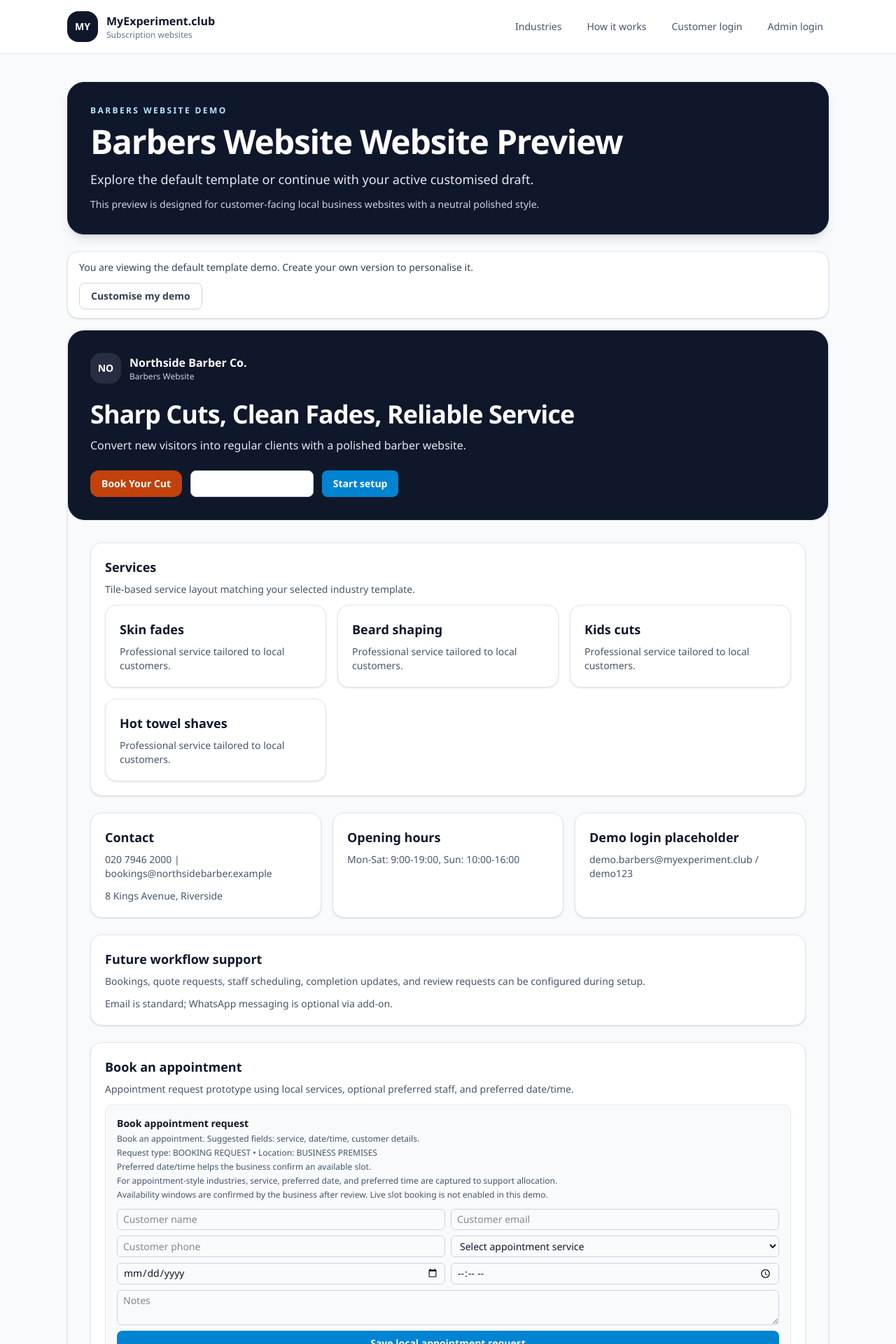
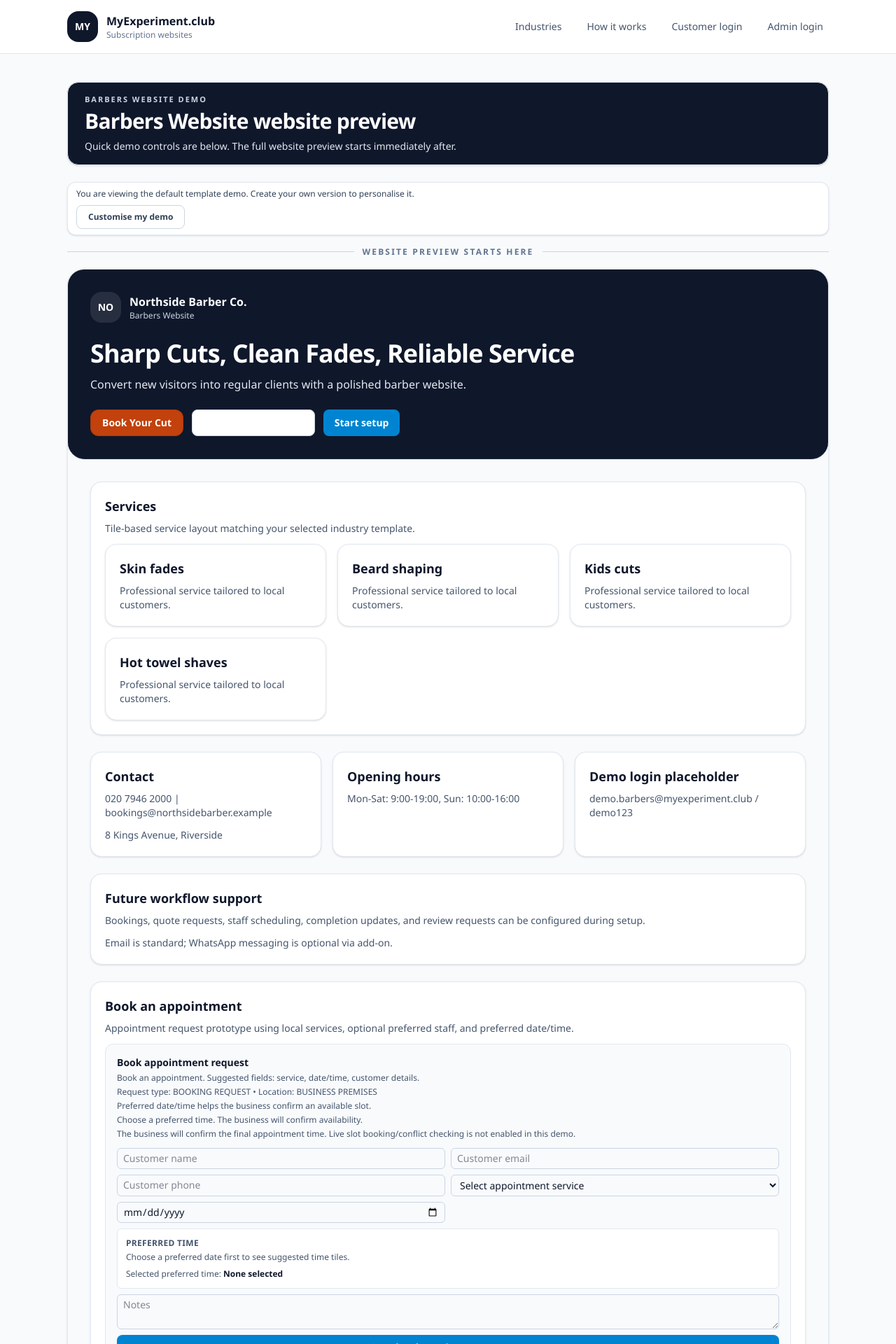
Before and after one commit to top4hotspur/subs, a Next.js app: page /demo/barbers in a window 1280 px wide. Shown: the top 1920 px of the page at 70% size. Built offline with nearby package versions, Linux system fonts and the light colour scheme.

Commit message:
Improve demo hierarchy and appointment time selection

```diff
--- a/src/app/demo/[industry]/page.tsx
+++ b/src/app/demo/[industry]/page.tsx
@@ -1,5 +1,4 @@
 import { DemoPageClient } from "@/components/demo/demo-page-client";
-import { SiteHero } from "@/components/site-ui/site-hero";
 import { createDemoDraft, getWebsiteTemplate } from "@/lib/sites/mock-repository";
 import { isWebsiteTemplateSlug, WEBSITE_TEMPLATE_SLUGS } from "@/lib/sites/types";
 import { notFound } from "next/navigation";
@@ -28,12 +27,13 @@ export default async function DemoIndustryPage({ params }: DemoIndustryPageProps
 
   return (
     <main className="mx-auto max-w-6xl space-y-6 px-4 py-10 sm:px-6 lg:px-8">
-      <SiteHero
-        eyebrow={`${template.category} demo`}
-        title={`${template.category} Website Preview`}
-        subtitle="Explore the default template or continue with your active customised draft."
-        helperText="This preview is designed for customer-facing local business websites with a neutral polished style."
-      />
+      <section className="rounded-2xl border border-slate-200 bg-slate-900 px-5 py-4 text-white shadow-sm sm:px-6">
+        <p className="text-[11px] font-semibold uppercase tracking-[0.18em] text-slate-300">{template.category} demo</p>
+        <h1 className="mt-1 text-2xl font-bold tracking-tight sm:text-3xl">{template.category} website preview</h1>
+        <p className="mt-2 text-sm text-slate-200">
+          Quick demo controls are below. The full website preview starts immediately after.
+        </p>
+      </section>
       <DemoPageClient template={template} defaultDraft={draft} />
     </main>
   );
--- a/src/components/demo/demo-draft-notice.tsx
+++ b/src/components/demo/demo-draft-notice.tsx
@@ -23,7 +23,7 @@ export function DemoDraftNotice({ templateSlug }: DemoDraftNoticeProps) {
   }
 
   return (
-    <div className="mb-4 rounded-xl border border-sky-200 bg-sky-50 px-4 py-3 text-sm text-sky-800">
+    <div className="mb-3 rounded-lg border border-sky-200 bg-sky-50 px-3 py-2 text-xs text-sky-800">
       You have a customised demo draft in this browser. {" "}
       <Link href={`/demo/${templateSlug}/customise`} className="font-semibold underline">
         Continue editing
--- a/src/components/demo/demo-page-client.tsx
+++ b/src/components/demo/demo-page-client.tsx
@@ -8,7 +8,7 @@ import {
   getLocalDemoDraft,
 } from "@/lib/demo/local-demo-drafts";
 import { DemoCustomisationDraft, WebsiteTemplate } from "@/lib/sites/types";
-import { outlineButtonClass, primaryButtonClass, secondaryButtonClass } from "@/lib/ui/button-styles";
+import { outlineButtonClass, primaryButtonClass, secondaryButtonClass, smallButtonClass } from "@/lib/ui/button-styles";
 
 type DemoPageClientProps = {
   template: WebsiteTemplate;
@@ -37,23 +37,23 @@ export function DemoPageClient({ template, defaultDraft }: DemoPageClientProps)
   return (
     <div className="space-y-4">
       {hasActiveDraft ? (
-        <div className="rounded-2xl border border-sky-200 bg-sky-50 px-4 py-3 text-sm text-sky-900 shadow-sm">
+        <div className="rounded-xl border border-sky-200 bg-sky-50 px-3 py-2 text-xs text-sky-900 shadow-sm">
           <p className="font-semibold">
             Showing your customised demo draft: {activeDraft?.draftName}
           </p>
           <p className="mt-1 text-sky-800">
             You can switch between your active draft and the default template at any time.
           </p>
-          <div className="mt-3 flex flex-wrap gap-2">
-            <Link href={`/demo/${template.slug}/customise`} className={primaryButtonClass}>
+          <div className="mt-2 flex flex-wrap gap-2">
+            <Link href={`/demo/${template.slug}/customise`} className={`${primaryButtonClass} ${smallButtonClass}`}>
               Continue editing
             </Link>
-            <Link href={`/setup/${template.slug}`} className={secondaryButtonClass}>
+            <Link href={`/setup/${template.slug}`} className={`${secondaryButtonClass} ${smallButtonClass}`}>
               Start setup
             </Link>
             <button
               type="button"
-              className={outlineButtonClass}
+              className={`${outlineButtonClass} ${smallButtonClass}`}
               onClick={() => setViewMode((mode) => (mode === "active" ? "default" : "active"))}
             >
               {showingDefault ? "View my active draft" : "View default template demo"}
@@ -61,18 +61,24 @@ export function DemoPageClient({ template, defaultDraft }: DemoPageClientProps)
           </div>
         </div>
       ) : (
-        <div className="rounded-2xl border border-slate-200 bg-white px-4 py-3 text-sm text-slate-700 shadow-sm">
+        <div className="rounded-xl border border-slate-200 bg-white px-3 py-2 text-xs text-slate-700 shadow-sm">
           <p>
             You are viewing the default template demo. Create your own version to personalise it.
           </p>
-          <div className="mt-3">
-            <Link href={`/demo/${template.slug}/customise`} className={secondaryButtonClass}>
+          <div className="mt-2">
+            <Link href={`/demo/${template.slug}/customise`} className={`${secondaryButtonClass} ${smallButtonClass}`}>
               Customise my demo
             </Link>
           </div>
         </div>
       )}
 
+      <div className="flex items-center gap-3">
+        <div className="h-px flex-1 bg-slate-300" />
+        <p className="text-xs font-semibold uppercase tracking-[0.18em] text-slate-500">Website preview starts here</p>
+        <div className="h-px flex-1 bg-slate-300" />
+      </div>
+
       <DemoPreview template={template} draft={previewDraft} />
     </div>
   );
--- a/src/components/demo/demo-preview.tsx
+++ b/src/components/demo/demo-preview.tsx
@@ -20,6 +20,16 @@ type DemoPreviewProps = {
   draft: DemoCustomisationDraft;
 };
 
+function isLightHexColor(value: string): boolean {
+  const hex = value.replace("#", "");
+  if (!/^[0-9a-fA-F]{6}$/.test(hex)) return false;
+  const r = Number.parseInt(hex.slice(0, 2), 16);
+  const g = Number.parseInt(hex.slice(2, 4), 16);
+  const b = Number.parseInt(hex.slice(4, 6), 16);
+  const luminance = (0.299 * r + 0.587 * g + 0.114 * b) / 255;
+  return luminance > 0.62;
+}
+
 function resolveActiveServices(template: WebsiteTemplate, draftServices: DemoSiteService[]): DemoSiteService[] {
   if (typeof window === "undefined") {
     return draftServices;
@@ -41,6 +51,7 @@ function resolveActiveServices(template: WebsiteTemplate, draftServices: DemoSit
 export function DemoPreview({ template, draft }: DemoPreviewProps) {
   const { config } = draft;
   const appointmentStyle = isAppointmentStyleIndustry(template.slug);
+  const accentTextClass = isLightHexColor(config.accentColor) ? "text-slate-950" : "text-white";
   const [requestServices] = useState<DemoSiteService[]>(() => resolveActiveServices(template, config.services));
   const localStaff = useMemo<StaffMember[]>(() => {
     if (typeof window === "undefined") {
@@ -56,7 +67,11 @@ export function DemoPreview({ template, draft }: DemoPreviewProps) {
         <h1 className="mt-6 text-4xl font-bold tracking-tight">{config.heroHeadline}</h1>
         <p className="mt-3 max-w-2xl text-slate-200">{config.heroSubheading}</p>
         <div className="mt-6 flex flex-wrap gap-3">
-          <button className="rounded-xl px-4 py-2 text-sm font-semibold text-white" style={{ backgroundColor: config.accentColor }} type="button">
+          <button
+            className={`rounded-xl border border-black/10 px-4 py-2 text-sm font-semibold ${accentTextClass}`}
+            style={{ backgroundColor: config.accentColor }}
+            type="button"
+          >
             {config.ctaLabel}
           </button>
           <Link href={`/demo/${template.slug}/customise`} className={secondaryButtonClass}>
--- a/src/components/requests/customer-request-form.tsx
+++ b/src/components/requests/customer-request-form.tsx
@@ -6,7 +6,15 @@ import {
   shouldUseFixedSlotsByDefault,
   shouldUseFlexibleWindowsByDefault,
 } from "@/lib/calendar/industry-calendar-defaults";
-import { listLocalBusinessAvailability } from "@/lib/calendar/local-availability";
+import {
+  AppointmentSlotPreference,
+  buildPreferredAppointmentSlots,
+  DayPeriod,
+} from "@/lib/calendar/appointment-slot-preferences";
+import {
+  getStaffAvailability,
+  listLocalBusinessAvailability,
+} from "@/lib/calendar/local-availability";
 import { isAppointmentStyleIndustry } from "@/lib/requests/appointment-industries";
 import {
   getDefaultLocationTypeForIndustry,
@@ -59,15 +67,15 @@ export function CustomerRequestForm({ templateSlug, services, staffMembers }: Cu
     () => (staffMembers ?? []).filter((staff) => staff.active && staff.customerSelectable),
     [staffMembers],
   );
-  const businessAvailabilityPreview = useMemo(
+  const businessAvailabilityAll = useMemo(
     () =>
       typeof window === "undefined"
         ? []
         : listLocalBusinessAvailability(templateSlug)
-            .filter((window) => window.active)
-            .slice(0, 3),
+            .filter((window) => window.active),
     [templateSlug],
   );
+  const businessAvailabilityPreview = businessAvailabilityAll.slice(0, 3);
 
   const requestKind = getDefaultRequestKindForIndustry(templateSlug);
   const locationType = getDefaultLocationTypeForIndustry(templateSlug);
@@ -102,9 +110,37 @@ export function CustomerRequestForm({ templateSlug, services, staffMembers }: Cu
     return effectiveServices.find((service) => service.id === form.serviceId)?.name;
   }
 
-  function selectedStaff(): StaffMember | undefined {
-    return selectableStaff.find((staff) => staff.id === form.preferredStaffId);
-  }
+  const selectedStaffMember = useMemo(
+    () => selectableStaff.find((staff) => staff.id === form.preferredStaffId),
+    [form.preferredStaffId, selectableStaff],
+  );
+
+  const preferredSlots = useMemo<AppointmentSlotPreference[]>(() => {
+    if (!appointmentStyle || !form.preferredDate) {
+      return [];
+    }
+    const staffAvailability = selectedStaffMember?.id
+      ? getStaffAvailability(templateSlug, selectedStaffMember.id)
+      : [];
+    return buildPreferredAppointmentSlots({
+      selectedDate: form.preferredDate,
+      industrySlug: templateSlug,
+      businessAvailabilityWindows: businessAvailabilityAll,
+      selectedStaffAvailabilityWindows: staffAvailability,
+      selectedStaffId: selectedStaffMember?.id,
+      selectedStaffName: selectedStaffMember?.displayName,
+      serviceDurationMinutes: 45,
+    });
+  }, [appointmentStyle, form.preferredDate, templateSlug, businessAvailabilityAll, selectedStaffMember]);
+
+  const slotGroups = useMemo(
+    () => ({
+      [DayPeriod.MORNING]: preferredSlots.filter((slot) => slot.period === DayPeriod.MORNING),
+      [DayPeriod.AFTERNOON]: preferredSlots.filter((slot) => slot.period === DayPeriod.AFTERNOON),
+      [DayPeriod.EVENING]: preferredSlots.filter((slot) => slot.period === DayPeriod.EVENING),
+    }),
+    [preferredSlots],
+  );
 
   return (
     <section className="rounded-xl border border-slate-200 bg-slate-50 p-4">
@@ -120,7 +156,7 @@ export function CustomerRequestForm({ templateSlug, services, staffMembers }: Cu
       <p className="mt-1 text-xs text-slate-600">{availabilityHint(templateSlug)}</p>
       {appointmentStyle ? (
         <p className="mt-1 text-xs text-slate-600">
-          For appointment-style industries, service, preferred date, and preferred time are captured to support allocation.
+          Choose a preferred time. The business will confirm availability.
         </p>
       ) : null}
       {appointmentStyle && businessAvailabilityPreview.length > 0 ? (
@@ -137,7 +173,7 @@ export function CustomerRequestForm({ templateSlug, services, staffMembers }: Cu
       ) : null}
       {appointmentStyle && businessAvailabilityPreview.length === 0 ? (
         <p className="mt-1 text-xs text-slate-600">
-          Availability windows are confirmed by the business after review. Live slot booking is not enabled in this demo.
+          The business will confirm the final appointment time. Live slot booking/conflict checking is not enabled in this demo.
         </p>
       ) : null}
       {!customerSelectableByDefault ? (
@@ -176,8 +212,6 @@ export function CustomerRequestForm({ templateSlug, services, staffMembers }: Cu
             return;
           }
 
-          const preferredStaff = selectedStaff();
-
           createLocalCustomerRequest({
             templateSlug,
             customerName: form.customerName,
@@ -197,8 +231,8 @@ export function CustomerRequestForm({ templateSlug, services, staffMembers }: Cu
             pickupAddress: form.pickupAddress || undefined,
             destinationAddress: form.destinationAddress || undefined,
             notes: form.notes || undefined,
-            preferredStaffId: preferredStaff?.id,
-            preferredStaffName: preferredStaff?.displayName,
+            preferredStaffId: selectedStaffMember?.id,
+            preferredStaffName: selectedStaffMember?.displayName,
             communicationChannels: [CustomerRequestCommunicationChannel.EMAIL],
           });
           setSubmitted(true);
@@ -215,7 +249,52 @@ export function CustomerRequestForm({ templateSlug, services, staffMembers }: Cu
           ))}
         </select>
         <input type="date" className="rounded-md border border-slate-300 px-2 py-1 text-sm" value={form.preferredDate} onChange={(event) => setForm((c) => ({ ...c, preferredDate: event.target.value }))} />
-        <input type="time" className="rounded-md border border-slate-300 px-2 py-1 text-sm" value={form.preferredTime} onChange={(event) => setForm((c) => ({ ...c, preferredTime: event.target.value }))} />
+        {appointmentStyle ? (
+          <div className="sm:col-span-2 rounded-md border border-slate-200 bg-white p-3">
+            <p className="text-xs font-semibold uppercase tracking-wide text-slate-600">Preferred time</p>
+            {!form.preferredDate ? (
+              <p className="mt-1 text-xs text-slate-600">Choose a preferred date first to see suggested time tiles.</p>
+            ) : null}
+            {form.preferredDate ? (
+              <div className="mt-2 space-y-3">
+                {[
+                  { key: DayPeriod.MORNING, label: "Morning" },
+                  { key: DayPeriod.AFTERNOON, label: "Afternoon" },
+                  { key: DayPeriod.EVENING, label: "Evening" },
+                ].map((group) => (
+                  <div key={group.key}>
+                    <p className="text-xs font-medium text-slate-700">{group.label}</p>
+                    <div className="mt-1 flex flex-wrap gap-2">
+                      {slotGroups[group.key].length === 0 ? (
+                        <span className="text-xs text-slate-500">No preferred slots in this period.</span>
+                      ) : (
+                        slotGroups[group.key].map((slot) => (
+                          <button
+                            key={slot.id}
+                            type="button"
+                            className={`rounded-md border px-2 py-1 text-xs font-medium ${
+                              form.preferredTime === slot.startTime
+                                ? "border-sky-700 bg-sky-700 text-white"
+                                : "border-slate-300 bg-slate-100 text-slate-900 hover:bg-slate-200"
+                            }`}
+                            onClick={() => setForm((c) => ({ ...c, preferredTime: slot.startTime }))}
+                          >
+                            {slot.label}
+                          </button>
+                        ))
+                      )}
+                    </div>
+                  </div>
+                ))}
+              </div>
+            ) : null}
+            <p className="mt-2 text-xs text-slate-600">
+              Selected preferred time: <span className="font-semibold text-slate-900">{form.preferredTime || "None selected"}</span>
+            </p>
+          </div>
+        ) : (
+          <input type="time" className="rounded-md border border-slate-300 px-2 py-1 text-sm" value={form.preferredTime} onChange={(event) => setForm((c) => ({ ...c, preferredTime: event.target.value }))} />
+        )}
 
         {selectableStaff.length > 0 ? (
           <select
--- /dev/null
+++ b/src/lib/calendar/appointment-slot-preferences.ts
@@ -0,0 +1,135 @@
+import {
+  BusinessAvailabilityWindow,
+  StaffAvailabilityWindow,
+  Weekday,
+} from "@/lib/calendar/calendar-types";
+import { WebsiteTemplateSlug } from "@/lib/sites/types";
+
+export enum DayPeriod {
+  MORNING = "MORNING",
+  AFTERNOON = "AFTERNOON",
+  EVENING = "EVENING",
+}
+
+export type AppointmentSlotPreference = {
+  id: string;
+  label: string;
+  date: string;
+  startTime: string;
+  endTime: string;
+  period: DayPeriod;
+  source: "business_availability" | "staff_availability" | "generic";
+  staffId?: string;
+  staffName?: string;
+  availableLike: boolean;
+  note?: string;
+};
+
+type BuildPreferredAppointmentSlotsOptions = {
+  selectedDate: string;
+  industrySlug: WebsiteTemplateSlug;
+  businessAvailabilityWindows: BusinessAvailabilityWindow[];
+  selectedStaffAvailabilityWindows?: StaffAvailabilityWindow[];
+  serviceDurationMinutes?: number;
+  selectedStaffId?: string;
+  selectedStaffName?: string;
+};
+
+const GENERIC_SLOTS = ["09:00", "10:30", "12:00", "14:00", "15:30", "17:30"];
+
+function weekdayFromDate(date: string): Weekday | null {
+  const d = new Date(`${date}T00:00:00`);
+  if (Number.isNaN(d.getTime())) return null;
+  const jsDay = d.getDay();
+  const map: Weekday[] = ["sunday", "monday", "tuesday", "wednesday", "thursday", "friday", "saturday"];
+  return map[jsDay] ?? null;
+}
+
+function addMinutes(time: string, mins: number): string {
+  const [h, m] = time.split(":").map(Number);
+  const total = h * 60 + m + mins;
+  const hours = Math.floor(total / 60) % 24;
+  const minutes = total % 60;
+  return `${String(hours).padStart(2, "0")}:${String(minutes).padStart(2, "0")}`;
+}
+
+function toMinutes(time: string): number {
+  const [h, m] = time.split(":").map(Number);
+  return h * 60 + m;
+}
+
+export function getDayPeriodForTime(time: string): DayPeriod {
+  const minutes = toMinutes(time);
+  if (minutes < 12 * 60) return DayPeriod.MORNING;
+  if (minutes < 17 * 60) return DayPeriod.AFTERNOON;
+  return DayPeriod.EVENING;
+}
+
+export function buildPreferredAppointmentSlots(
+  options: BuildPreferredAppointmentSlotsOptions,
+): AppointmentSlotPreference[] {
+  const {
+    selectedDate,
+    businessAvailabilityWindows,
+    selectedStaffAvailabilityWindows = [],
+    serviceDurationMinutes = 45,
+    selectedStaffId,
+    selectedStaffName,
+  } = options;
+
+  if (!selectedDate) {
+    return [];
+  }
+
+  const weekday = weekdayFromDate(selectedDate);
+  if (!weekday) {
+    return [];
+  }
+
+  const sourceWindows = selectedStaffAvailabilityWindows.length > 0
+    ? selectedStaffAvailabilityWindows.filter((window) => window.active && window.weekday === weekday)
+    : businessAvailabilityWindows.filter((window) => window.active && window.weekday === weekday);
+
+  if (sourceWindows.length === 0) {
+    return GENERIC_SLOTS.map((time, index) => ({
+      id: `generic_${selectedDate}_${index}`,
+      label: time,
+      date: selectedDate,
+      startTime: time,
+      endTime: addMinutes(time, serviceDurationMinutes),
+      period: getDayPeriodForTime(time),
+      source: "generic",
+      staffId: selectedStaffId,
+      staffName: selectedStaffName,
+      availableLike: false,
+      note: "Preferred slot only. Final time is confirmed by the business.",
+    }));
+  }
+
+  const slots: AppointmentSlotPreference[] = [];
+  sourceWindows.forEach((window, index) => {
+    const start = toMinutes(window.startTime);
+    const end = toMinutes(window.endTime);
+    const step = 60;
+    for (let cursor = start; cursor + serviceDurationMinutes <= end; cursor += step) {
+      const hh = String(Math.floor(cursor / 60)).padStart(2, "0");
+      const mm = String(cursor % 60).padStart(2, "0");
+      const startTime = `${hh}:${mm}`;
+      slots.push({
+        id: `${window.id}_${index}_${cursor}`,
+        label: startTime,
+        date: selectedDate,
+        startTime,
+        endTime: addMinutes(startTime, serviceDurationMinutes),
+        period: getDayPeriodForTime(startTime),
+        source: selectedStaffAvailabilityWindows.length > 0 ? "staff_availability" : "business_availability",
+        staffId: selectedStaffId,
+        staffName: selectedStaffName,
+        availableLike: true,
+        note: "Preferred slot only. Final time is confirmed by the business.",
+      });
+    }
+  });
+
+  return slots.slice(0, 18);
+}
```
Also changed, not shown: src/lib/calendar/calendar-types.ts (+19 -0 lines), 4 other files (tests, documents, lock files or other folders).
